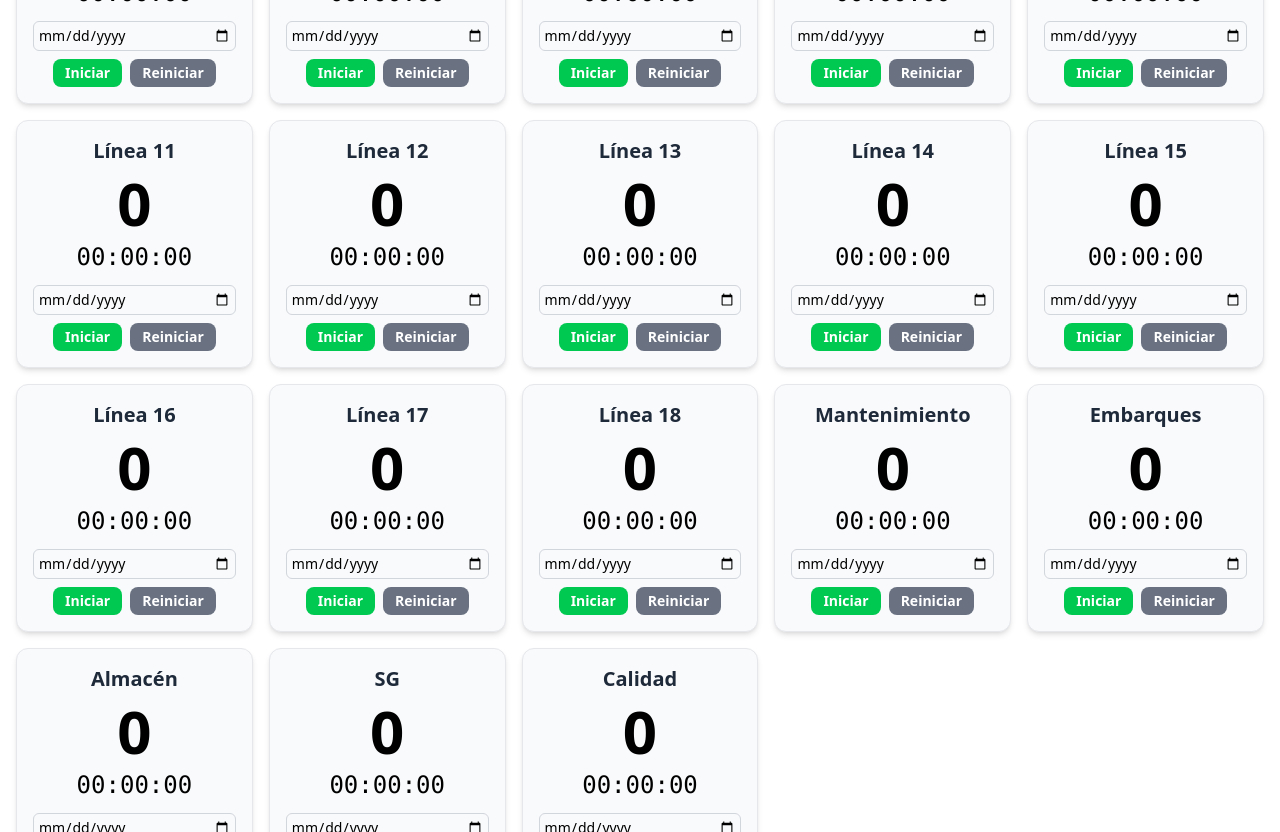
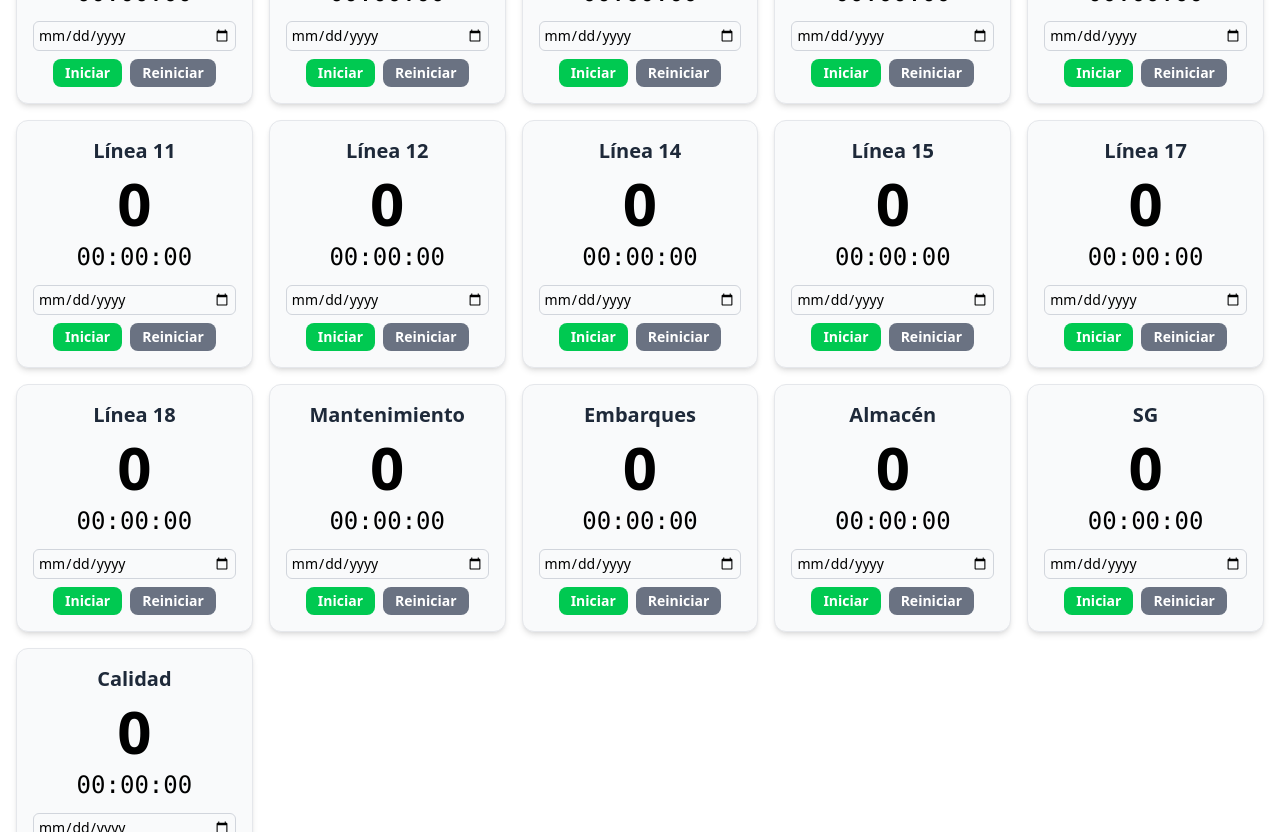
Before and after one commit to Manufacturas-Especializadas/Cronometro-FrontEnd, a React (Vite) app: page /cronometro-por-lineas in a window 1280 px wide. Shown: the part 600-1432 px from the top of the page. Built offline with nearby package versions, Linux system fonts and the light colour scheme.

Commit message:
Se quitaron las lineas 13 y 16

```diff
--- a/src/pages/CronometrosLineas/CronometrosLineas.jsx
+++ b/src/pages/CronometrosLineas/CronometrosLineas.jsx
@@ -15,10 +15,8 @@ const CronometrosLineas = () => {
         { id: 10, nombre: "Línea 10", startTime: null, elapsed: 0, isRunning: false, selectedDate: "" },
         { id: 11, nombre: "Línea 11", startTime: null, elapsed: 0, isRunning: false, selectedDate: "" },
         { id: 12, nombre: "Línea 12", startTime: null, elapsed: 0, isRunning: false, selectedDate: "" },
-        { id: 13, nombre: "Línea 13", startTime: null, elapsed: 0, isRunning: false, selectedDate: "" },
         { id: 14, nombre: "Línea 14", startTime: null, elapsed: 0, isRunning: false, selectedDate: "" },
         { id: 15, nombre: "Línea 15", startTime: null, elapsed: 0, isRunning: false, selectedDate: "" },
-        { id: 16, nombre: "Línea 16", startTime: null, elapsed: 0, isRunning: false, selectedDate: "" },
         { id: 17, nombre: "Línea 17", startTime: null, elapsed: 0, isRunning: false, selectedDate: "" },
         { id: 18, nombre: "Línea 18", startTime: null, elapsed: 0, isRunning: false, selectedDate: "" },
         { id: 19, nombre: "Mantenimiento", startTime: null, elapsed: 0, isRunning: false, selectedDate: "" },
```
